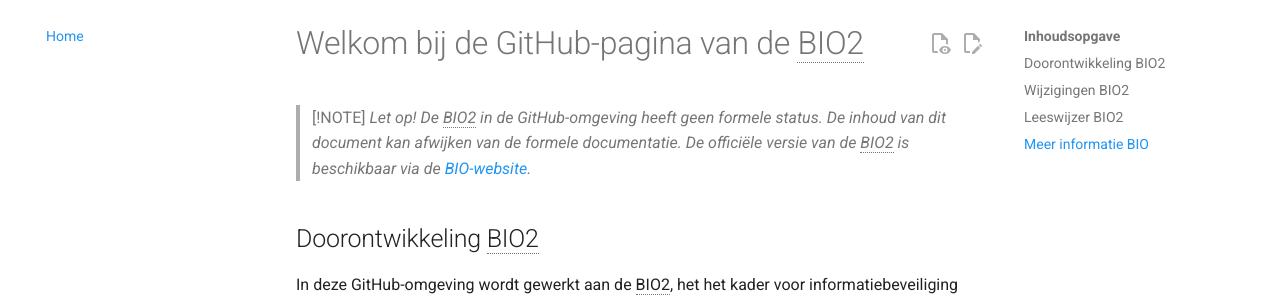
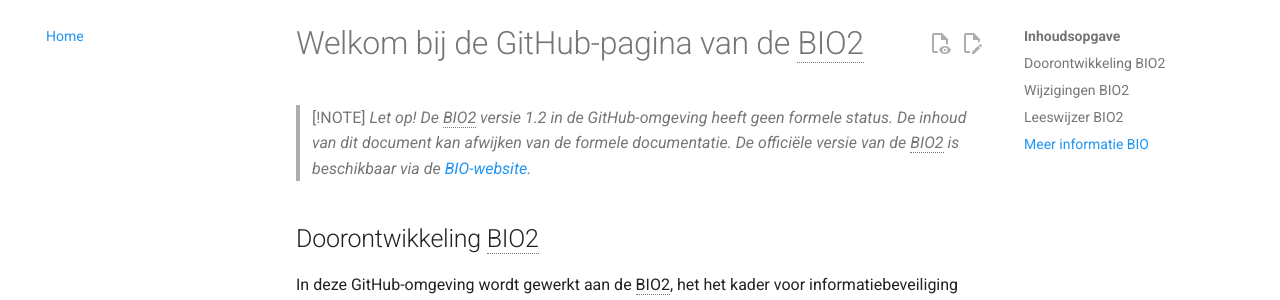
Before and after one commit to MinBZK/Baseline-Informatiebeveiliging-Overheid, an MkDocs documentation site: the page built from docs/index.md, in a window 1280 px wide and 1181 px high. Shown: the part 123-423 px from the top of the window. Built offline with MkDocs 1.6.1 and Material for MkDocs 9.7.7, drawn with Linux system fonts in a browser that asks for light colours; comment, search, counter and statistics services are not loaded.

Commit message:
Update index.md
versie toegevoegd

```diff
--- a/docs/index.md
+++ b/docs/index.md
@@ -1,6 +1,6 @@
 #  Welkom bij de GitHub-pagina van de BIO2
 > [!NOTE]
-> _Let op! De BIO2 in de GitHub-omgeving heeft geen formele status. De inhoud van dit document kan afwijken van de formele documentatie. De officiële versie van de BIO2 is beschikbaar via de [BIO-website](https://www.bio-overheid.nl/category/producten/bio)._
+> _Let op! De BIO2 versie 1.2 in de GitHub-omgeving heeft geen formele status. De inhoud van dit document kan afwijken van de formele documentatie. De officiële versie van de BIO2 is beschikbaar via de [BIO-website](https://www.bio-overheid.nl/category/producten/bio)._
 
 ## Doorontwikkeling BIO2
 In deze GitHub-omgeving wordt gewerkt aan de BIO2, het het kader voor informatiebeveiliging voor de overheid.
```
